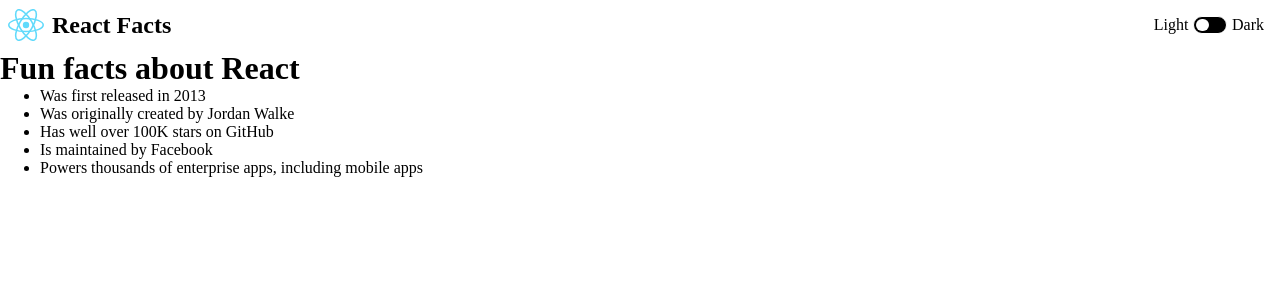
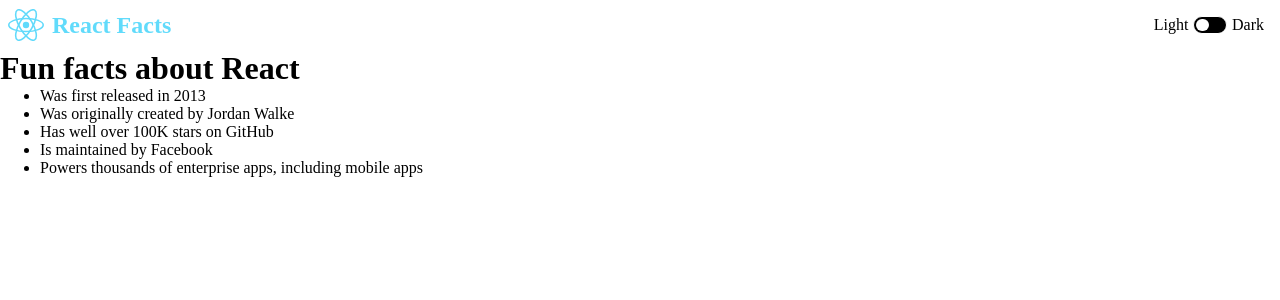
Before and after one commit to Kalanithi96/LearnReact, a React (Vite) app in the folder 12.darkMode/: page / in a window 1280 px wide. Shown: the top 300 px of the page. Built offline with nearby package versions, Linux system fonts and the light colour scheme; the HTML template or start-up script is replaced by a standard one.

Commit message:
Added color to Header title

```diff
--- a/12.darkMode/src/App.css
+++ b/12.darkMode/src/App.css
@@ -14,6 +14,7 @@
 
 .header--title {
   margin-right: auto;
+  color: #61DBFB;
 }
 
 .toggle--container {
```
